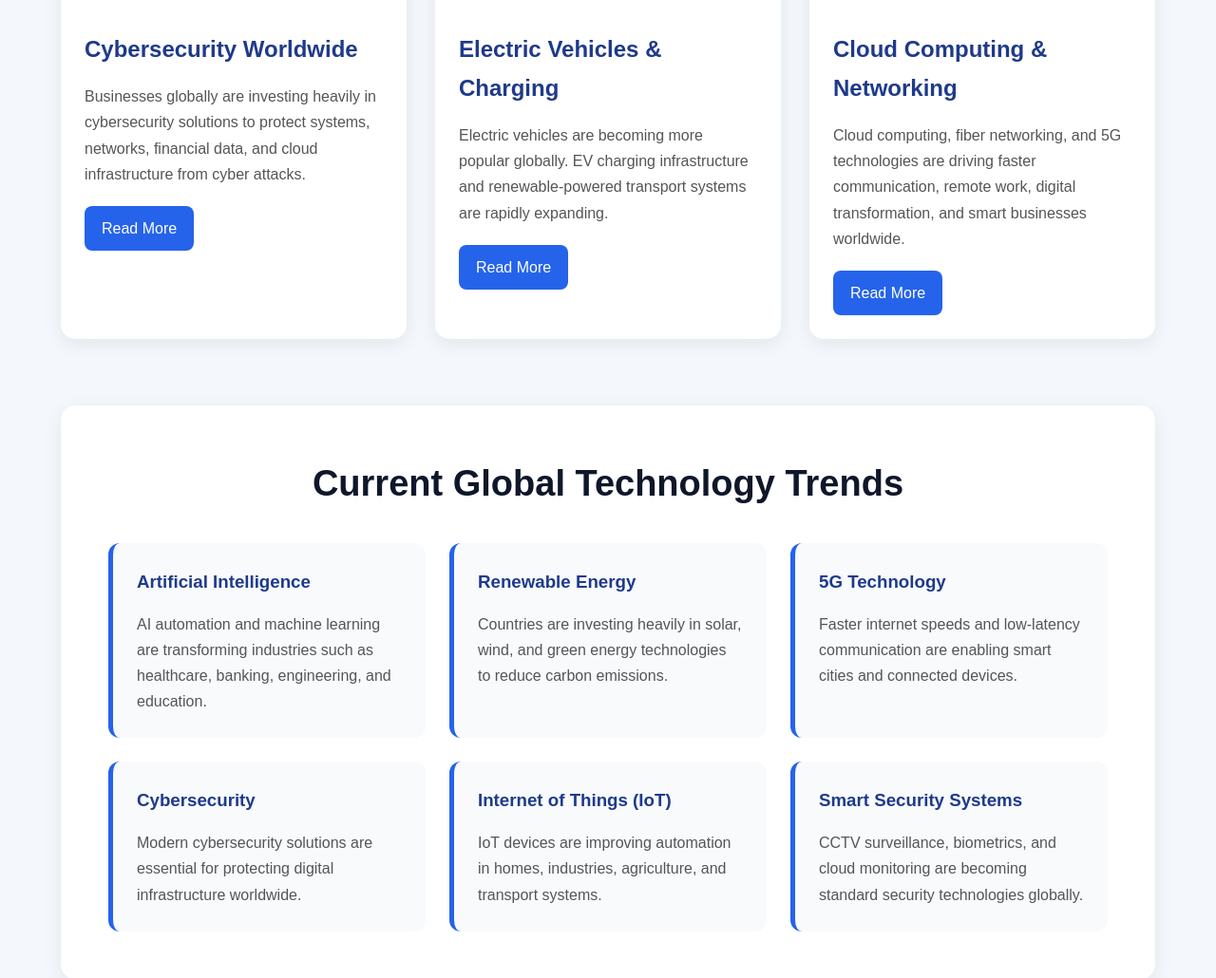
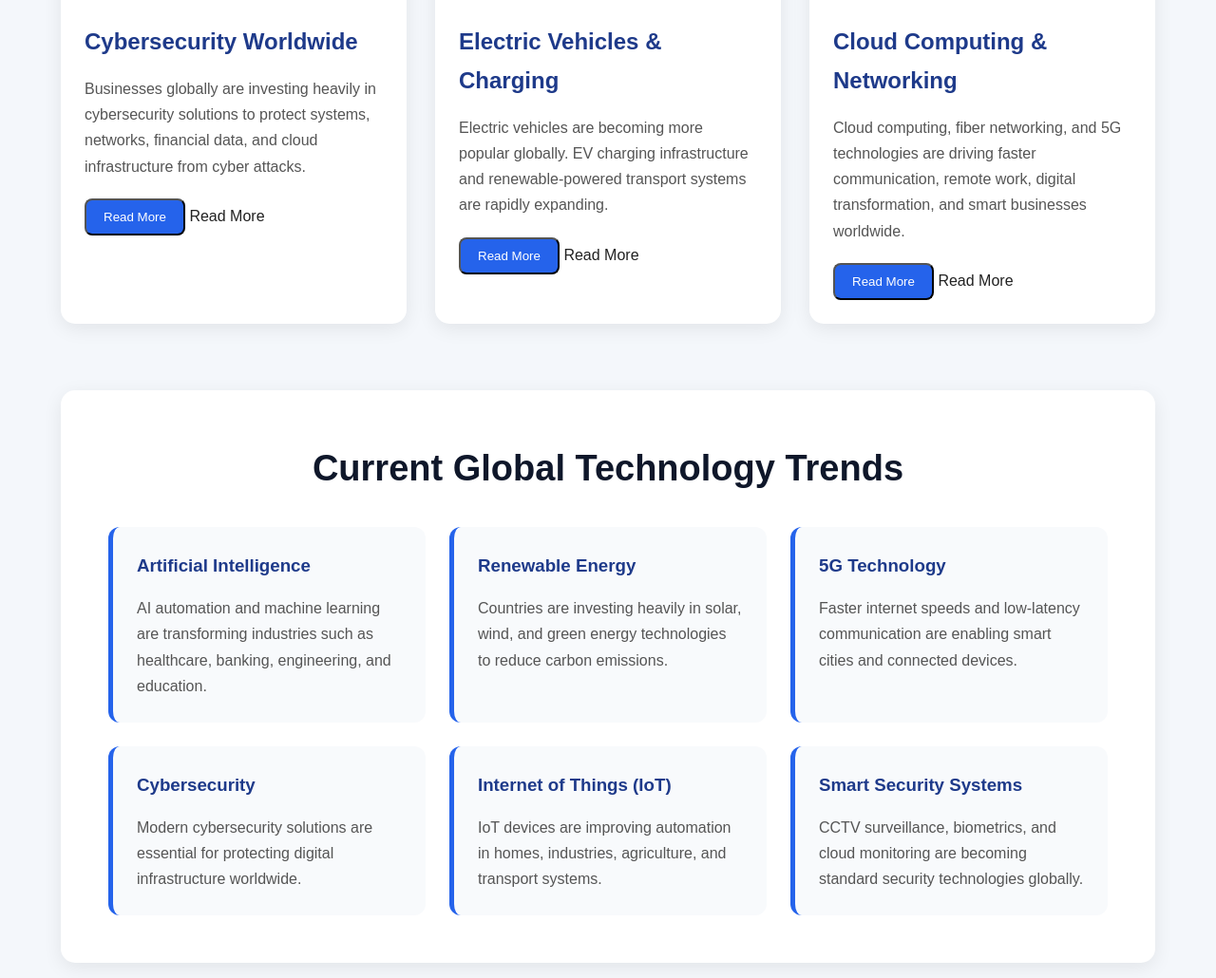
Before and after one commit to jamesmutisokiilu-coder/Ravto-global-limited-company, a Flask app: page /blog in a window 1280 px wide. Shown: the part 1561-2591 px from the top of the page at 95% size. Run offline with Flask 3, Linux system fonts and the light colour scheme; the visitor is signed in with stand-in values (Sample User, id 1).

Commit message:
Update blog.html

```diff
--- a/templates/blog.html
+++ b/templates/blog.html
@@ -301,7 +301,9 @@
                         reduce electricity costs and dependence on unstable grids.
                     </p>
 
-                    <a href="#" class="read-more">
+                    <button class="read-more" onclick="toggleContent('more1', this)">
+    Read More
+</button>
                         Read More
                     </a>
 
@@ -325,7 +327,9 @@
                         smart assistants, and intelligent data analysis.
                     </p>
 
-                    <a href="#" class="read-more">
+                   <button class="read-more" onclick="toggleContent('more1', this)">
+    Read More
+</button>
                         Read More
                     </a>
 
@@ -349,7 +353,9 @@
                         automation, remote monitoring, and safety control.
                     </p>
 
-                    <a href="#" class="read-more">
+                    <button class="read-more" onclick="toggleContent('more1', this)">
+    Read More
+</button>
                         Read More
                     </a>
 
@@ -374,7 +380,9 @@
                         from cyber attacks.
                     </p>
 
-                    <a href="#" class="read-more">
+                   <button class="read-more" onclick="toggleContent('more1', this)">
+    Read More
+</button>
                         Read More
                     </a>
 
@@ -398,7 +406,9 @@
                         transport systems are rapidly expanding.
                     </p>
 
-                    <a href="#" class="read-more">
+                    <button class="read-more" onclick="toggleContent('more1', this)">
+    Read More
+</button>
                         Read More
                     </a>
 
@@ -422,7 +432,9 @@
                         digital transformation, and smart businesses worldwide.
                     </p>
 
-                    <a href="#" class="read-more">
+                   <button class="read-more" onclick="toggleContent('more1', this)">
+    Read More
+</button>
                         Read More
                     </a>
 
```
